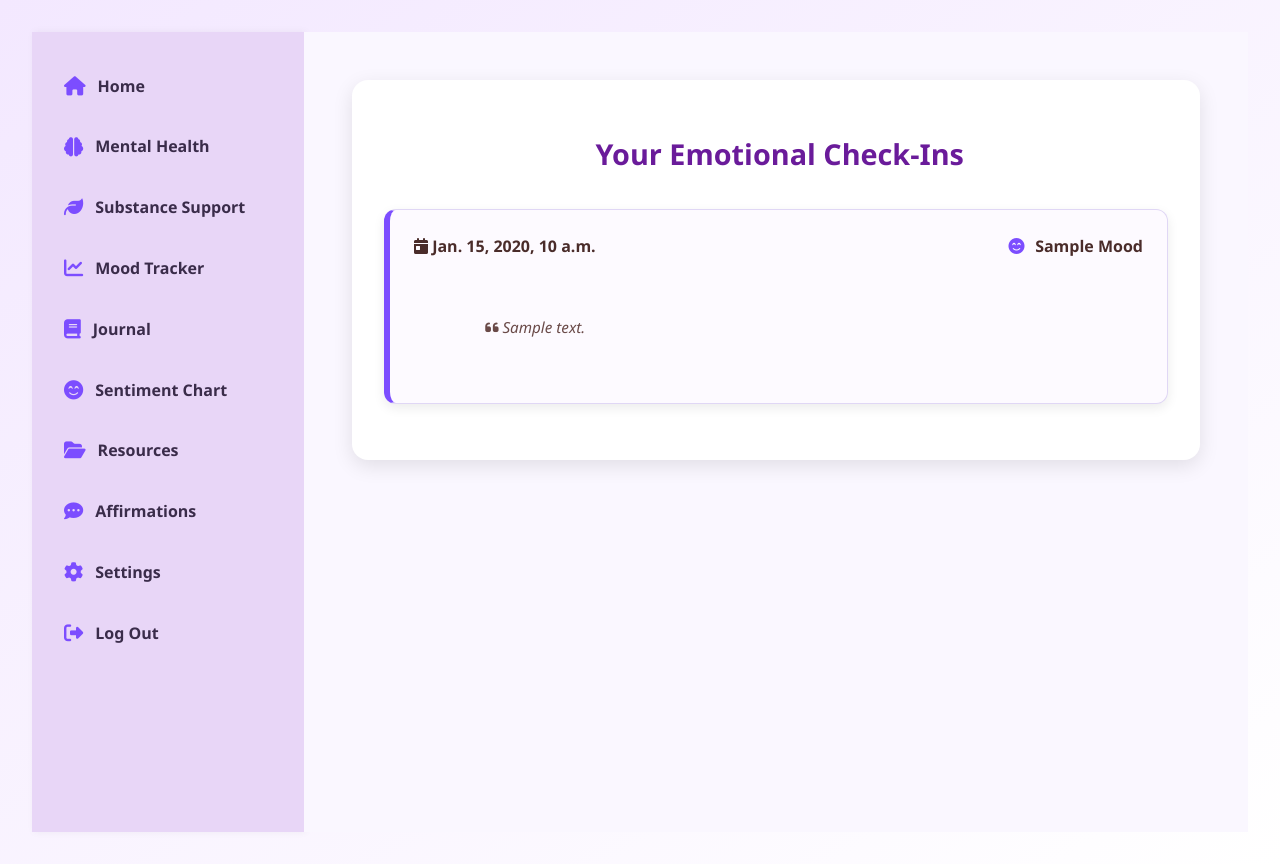
After one commit to Flora72/Healing_Atlas, a Django app: template HEALING_ATLAS/Atlas/templates/view_checkins.html in a window 1280 px wide. The commit adds this page. Run offline with Django 5.2, Linux system fonts and the light colour scheme; the template is opened without the code that fills it: most values are stand-ins (such as "Sample title", 1, 10 or a date in 2020); parts of the project's set-up code (start-up, migrations or seed data) failed here and were passed over.

Commit message:
view checkins

```diff
--- /dev/null
+++ b/HEALING_ATLAS/Atlas/static/css/checkins.css
@@ -0,0 +1,92 @@
+body {
+  background-color: #f8f5fc;
+  font-family: 'Segoe UI', sans-serif;
+  color: #4a2c2a;
+  padding: 2rem;
+  line-height: 1.6;
+}
+
+.checkins-archive {
+  max-width: 800px;
+  margin: 0 auto;
+  background-color: #ffffff;
+  padding: 2rem;
+  border-radius: 16px;
+  box-shadow: 0 6px 20px rgba(0,0,0,0.1);
+}
+
+.checkins-archive h1 {
+  text-align: center;
+  color: #6a1b9a;
+  margin-bottom: 2rem;
+  font-size: 1.8rem;
+}
+
+.checkin-card {
+  display: flex;
+  flex-direction: column;
+  background-color: #fdfaff;
+  border: 1px solid #e0d7f5;
+  border-left: 6px solid #7c4dff;
+  padding: 1.5rem;
+  border-radius: 12px;
+  box-shadow: 0 4px 12px rgba(0,0,0,0.08);
+  margin-bottom: 1.5rem;
+  transition: transform 0.2s ease;
+}
+
+.checkin-card:hover {
+  transform: scale(1.01);
+}
+
+.card-header {
+  display: flex;
+  justify-content: space-between;
+  align-items: center;
+  margin-bottom: 1rem;
+}
+
+.checkin-date,
+.checkin-mood {
+  font-weight: 600;
+  color: #4a2c2a;
+  font-size: 1rem;
+}
+
+.checkin-mood i {
+  margin-right: 0.4rem;
+  color: #7c4dff;
+}
+
+.card-body {
+  padding-left: 0.5rem;
+}
+
+.checkin-note {
+  color: #6a4a48;
+  font-style: italic;
+  font-size: 0.95rem;
+  white-space: pre-wrap;
+}
+
+.no-checkins {
+  text-align: center;
+  font-size: 1rem;
+  color: #a38c8b;
+  margin-top: 2rem;
+}
+
+@media screen and (max-width: 768px) {
+  .checkins-archive {
+    padding: 1rem;
+  }
+
+  .checkin-card {
+    font-size: 0.95rem;
+  }
+
+  .card-header {
+    flex-direction: column;
+    align-items: flex-start;
+  }
+}
--- a/HEALING_ATLAS/Atlas/templates/dashboard.html
+++ b/HEALING_ATLAS/Atlas/templates/dashboard.html
@@ -11,6 +11,8 @@
   <link rel="stylesheet" href="{% static 'css/substance_support.css' %}">
   <link rel="stylesheet" href="{% static 'css/emotion_chart.css' %}">
     <link rel="stylesheet" href="{% static 'css/journal_entries.css' %}">
+    <link rel="stylesheet" href="{% static 'css/checkins.css' %}">
+
 
   <link rel="stylesheet" href="https://cdnjs.cloudflare.com/ajax/libs/font-awesome/6.5.0/css/all.min.css">
 </head>
--- /dev/null
+++ b/HEALING_ATLAS/Atlas/templates/view_checkins.html
@@ -0,0 +1,40 @@
+{% extends 'dashboard.html' %}
+{% load static %}
+
+{% block title %}All Check-Ins | Healing Atlas{% endblock %}
+
+{% block extra_head %}
+  <script src="https://kit.fontawesome.com/a076d05399.js" crossorigin="anonymous"></script>
+{% endblock %}
+
+{% block content %}
+  <div class="checkins-archive">
+    <h1><i class="fas fa-book-heart"></i> Your Emotional Check-Ins</h1>
+
+    {% if checkins %}
+      {% for entry in checkins %}
+        <div class="checkin-card">
+          <div class="card-header">
+            <span class="checkin-date">
+              <i class="fas fa-calendar-day"></i> {{ entry.date }}
+            </span>
+            <span class="checkin-mood">
+              <i class="fas fa-smile-beam"></i> {{ entry.mood|title }}
+            </span>
+          </div>
+          {% if entry.note %}
+            <div class="card-body">
+              <p class="checkin-note">
+                <i class="fas fa-quote-left"></i> {{ entry.note }}
+              </p>
+            </div>
+          {% endif %}
+        </div>
+      {% endfor %}
+    {% else %}
+      <div class="no-checkins">
+        <p>No check-ins yet. Your emotional journey starts with your first reflection 💜</p>
+      </div>
+    {% endif %}
+  </div>
+{% endblock %}
--- a/HEALING_ATLAS/Atlas/views.py
+++ b/HEALING_ATLAS/Atlas/views.py
@@ -395,7 +395,9 @@ def delete_entry(request, entry_id):
 
 from django.shortcuts import render
 from .models import MoodEntry
+from django.contrib.auth.decorators import login_required
 
+@login_required
 def view_checkins(request):
     checkins = MoodEntry.objects.filter(user=request.user).order_by('-timestamp')
     return render(request, 'view_checkins.html', {'checkins': checkins})
```
Also changed, not shown: HEALING_ATLAS/Atlas/templates/view_chekins.html (deleted, +0 -99 lines), db.sqlite3.
